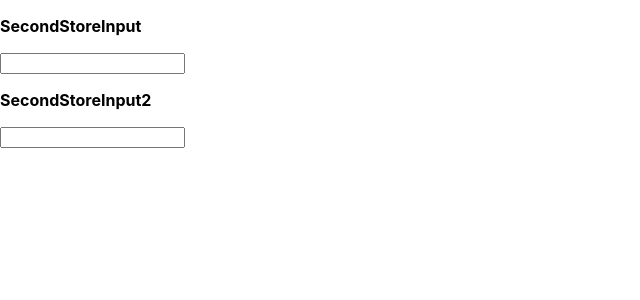
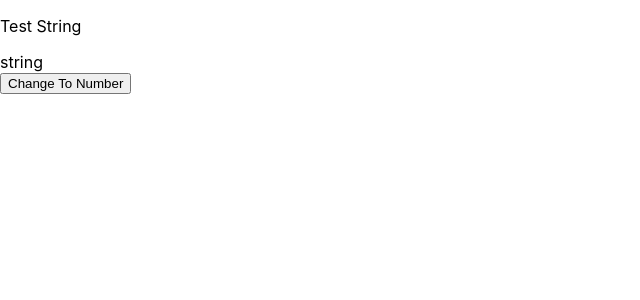
Before and after one commit to qusehdgns/React_Practice, a React (Create React App) app: page / in a window 1280 px wide. Shown: the top 300 px of the page, without its empty margins (0-640 px from the left). Built offline with nearby package versions, Linux system fonts and the light colour scheme.

Commit message:
2021-08-13

```diff
--- a/src/App.js
+++ b/src/App.js
@@ -13,8 +13,10 @@ import React from 'react';
 // import UseLayoutEffectTest from "./useLayoutEffect_Practice/UseLayoutEffectTest";
 //
 // import ReactMemoApp from "./ReactMemo_Practice/ReactMemoApp";
+//
+// import UseContextApp from "./useContext_Practice/UseContextApp";
 
-import UseContextApp from "./useContext_Practice/UseContextApp";
+import PropTypesApp from "./PropTypes_Practice/PropTypesApp";
 
 function App() {
     return (
@@ -26,7 +28,8 @@ function App() {
             {/*<UseStateTest/>*/}
             {/*<UseLayoutEffectTest/>*/}
             {/*<ReactMemoApp/>*/}
-            <UseContextApp/>
+            {/*<UseContextApp/>*/}
+            <PropTypesApp/>
         </>
     );
 }
--- /dev/null
+++ b/src/PropTypes_Practice/PropTypeChildApp.js
@@ -0,0 +1,18 @@
+import React from 'react';
+import PropTypes from 'prop-types';
+
+PropTypeChildApp.propTypes = {
+    stateForProps: PropTypes.string
+};
+
+function PropTypeChildApp(props) {
+    return (
+        <div>
+            {console.log(typeof props.stateForProps)}
+            <p>{props.stateForProps}</p>
+            {typeof props.stateForProps}
+        </div>
+    );
+}
+
+export default PropTypeChildApp;
--- /dev/null
+++ b/src/PropTypes_Practice/PropTypesApp.js
@@ -0,0 +1,32 @@
+import React, {useState} from 'react';
+
+import PropTypeChildApp from "./PropTypeChildApp";
+
+function PropTypesApp(props) {
+
+    const [toggle, setToggle] = useState(true);
+
+    const [stateForProps, setStateForProps] = useState('Test String');
+
+    const changeTypeToString = () => {
+        setToggle(!toggle);
+        setStateForProps('Test String');
+    };
+
+    const changeTypeToNumber = () => {
+        setToggle(!toggle);
+        setStateForProps(1004);
+    };
+
+    return (
+        <div>
+            <PropTypeChildApp stateForProps={stateForProps}/>
+            {toggle ?
+                (<button onClick={changeTypeToNumber}>Change To Number</button>)
+                :
+                (<button onClick={changeTypeToString}>Change To String</button>)}
+        </div>
+    );
+}
+
+export default PropTypesApp;
```
